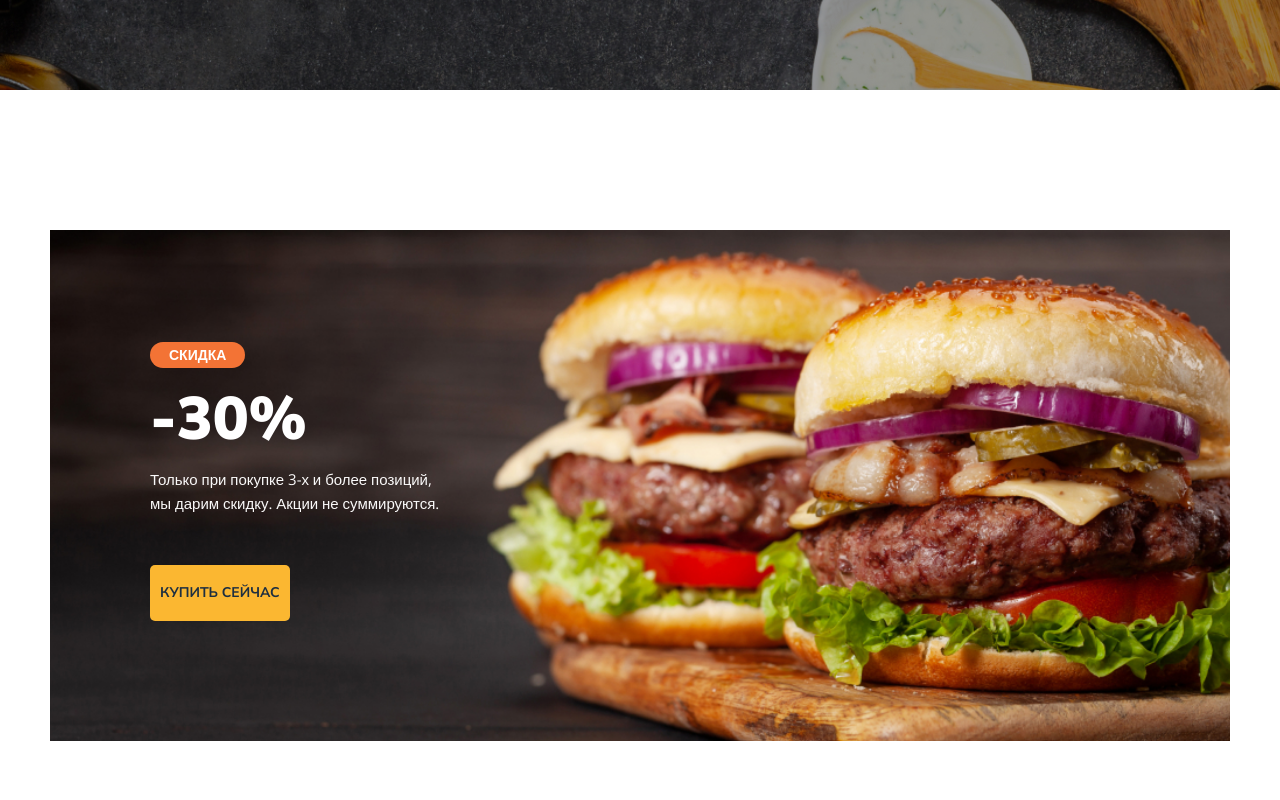
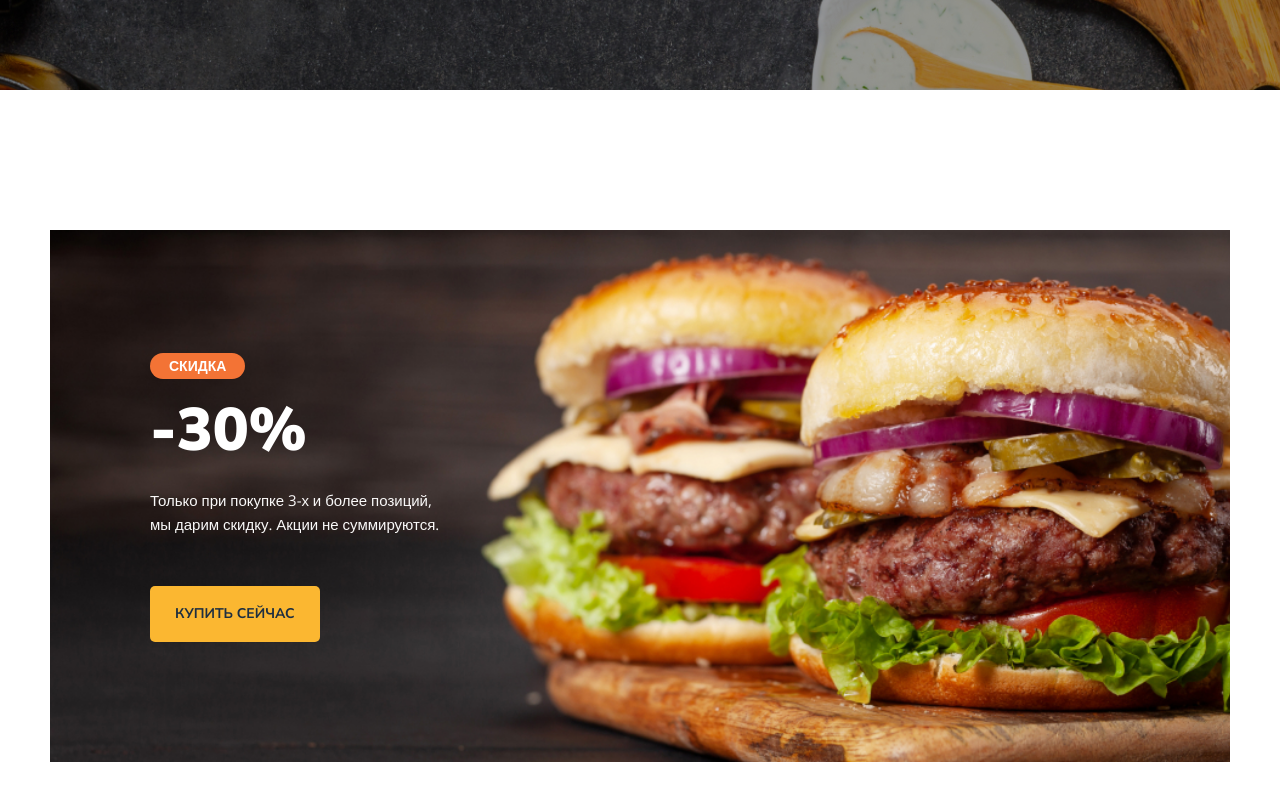
Before and after one commit to lapahm/Module01-Burger, a plain HTML site: page index.html in a window 1280 px wide. Shown: the part 484-1284 px from the top of the page. Drawn offline with nearby package versions, Linux system fonts and the light colour scheme.

Commit message:
change styles

```diff
--- a/index.html
+++ b/index.html
@@ -48,11 +48,11 @@
         <div class="banner">
             <div class="container">
                 <div class="banner-box">
-                    <h2 class="banner-title">
-                        <span>скидка</span>
-                    </h2>
-                    <p class="discount">-30%</p>
-                    <p class="banner-text">
+                    <h2>
+                        <span class="banner-title">скидка</span>
+                        <p class="discount">-30%</p>
+                     </h2>
+                     <p class="banner-text">
                         Только при покупке 3-х и более позиций,<br> мы дарим скидку. Акции не суммируются.
                     </p>
                     <a href="#" class="banner-link">купить сейчас</a>
--- a/styles/main.css
+++ b/styles/main.css
@@ -1,3 +1,4 @@
+
 body {
     font-family: 'Nunito Sans', sans-serif;
     }
@@ -182,7 +183,7 @@ header {
     background-color: #FBB731;
     border-radius: 5px;
     text-decoration: none;
-    padding: 20px 10px;
+    padding: 20px 25px;
     display: inline-block;
     text-transform: uppercase;
     font-size: 14px;
```
